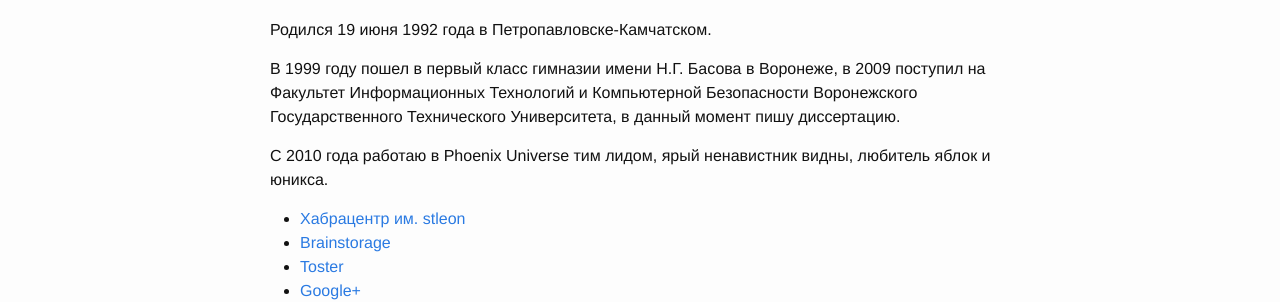
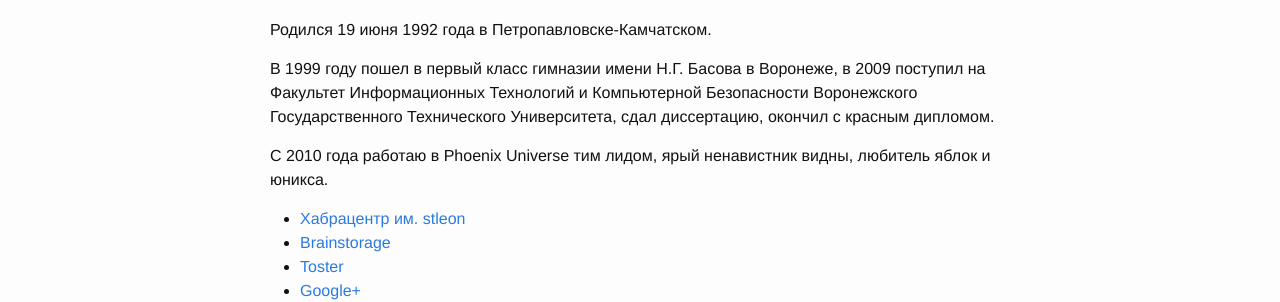
Before and after one commit to stleon/stleon.github.io, a Jekyll site: the page built from about.md, in a window 1280 px wide. Shown: the part 146-448 px from the top of the page. Built offline with Jekyll 4.4.1, drawn with Linux system fonts in a browser that asks for light colours.

Commit message:
about update

```diff
--- a/about.md
+++ b/about.md
@@ -6,7 +6,7 @@ permalink: /about/
 
 Родился 19 июня 1992 года в Петропавловске-Камчатском.
 
-В 1999 году пошел в первый класс гимназии имени Н.Г. Басова в Воронеже, в 2009 поступил на Факультет Информационных Технологий и Компьютерной Безопасности Воронежского Государственного Технического Университета, в данный момент пишу диссертацию.
+В 1999 году пошел в первый класс гимназии имени Н.Г. Басова в Воронеже, в 2009 поступил на Факультет Информационных Технологий и Компьютерной Безопасности Воронежского Государственного Технического Университета, сдал диссертацию, окончил с красным дипломом.
 
 С 2010 года работаю в Phoenix Universe тим лидом, ярый ненавистник видны, любитель яблок и юникса.
 
```
